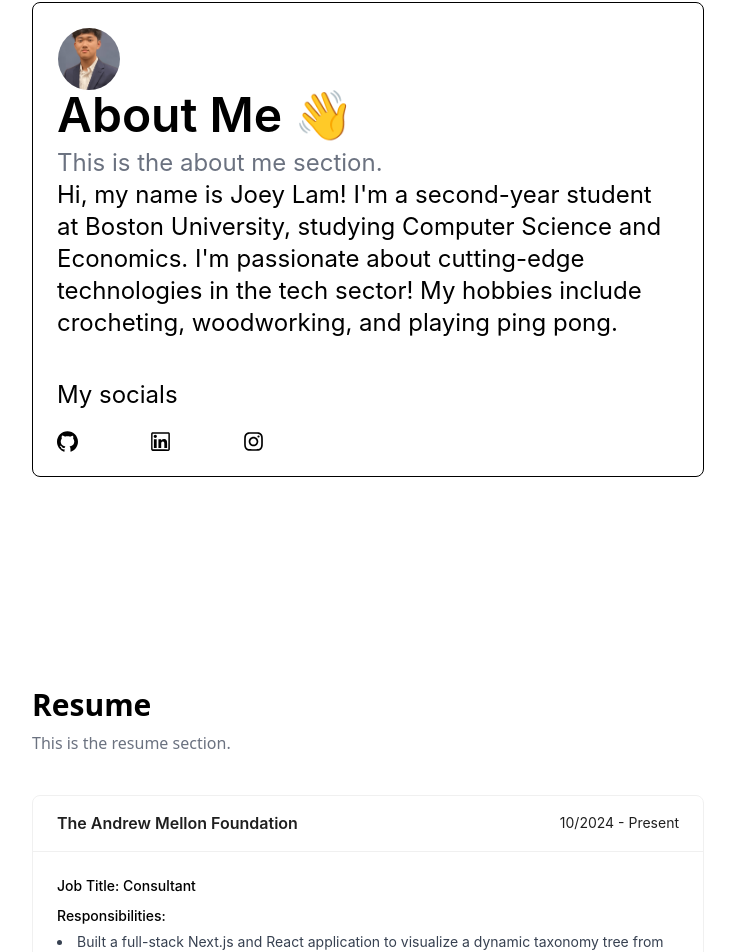
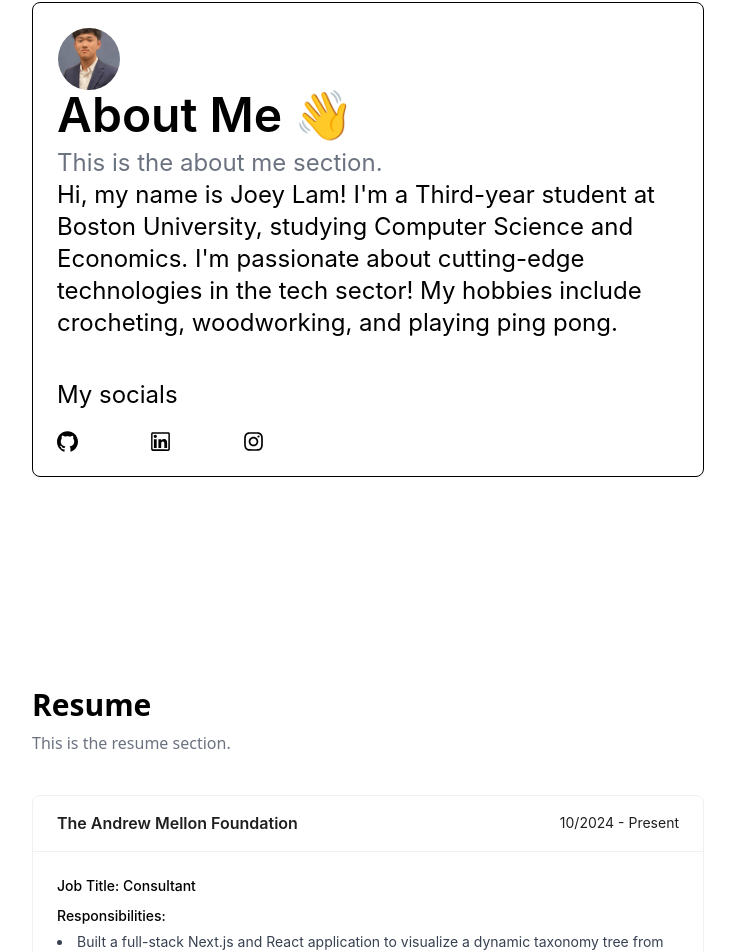
Before and after one commit to joeulam/personal-web-2, a Next.js app: page / in a window 1280 px wide. Shown: the part 961-1913 px from the top of the page, without its empty margins (272-1007 px from the left). Built offline with nearby package versions, Linux system fonts and the light colour scheme.

Commit message:
updated year

```diff
--- a/app/page.tsx
+++ b/app/page.tsx
@@ -222,7 +222,7 @@ export default function Home() {
 
             <div>
               <h3 className="md:text-2xl text-base">
-                Hi, my name is Joey Lam! I'm a second-year student at Boston
+                Hi, my name is Joey Lam! I'm a Third-year student at Boston
                 University, studying Computer Science and Economics. I'm
                 passionate about cutting-edge technologies in the tech sector!
                 My hobbies include crocheting, woodworking, and playing ping
```
